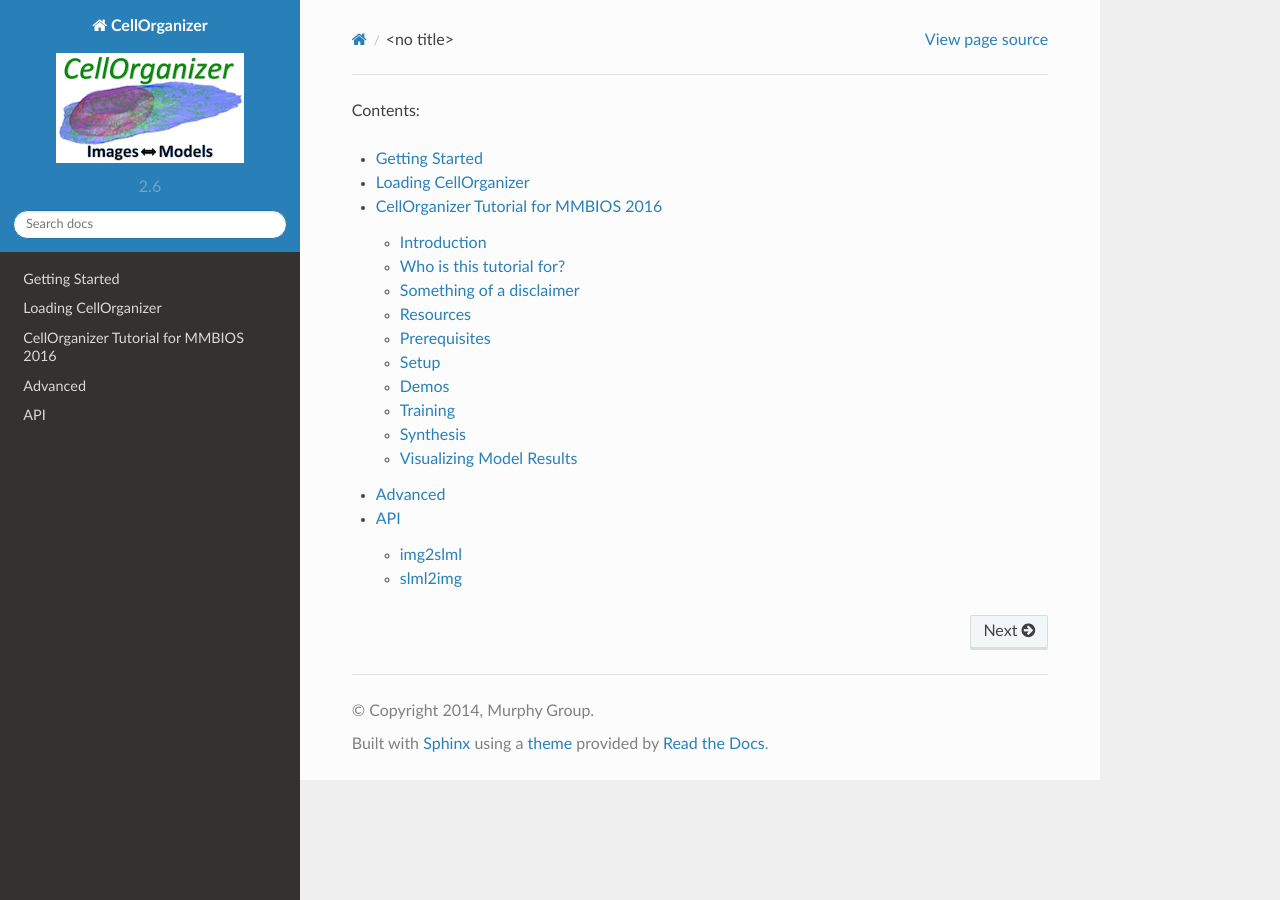
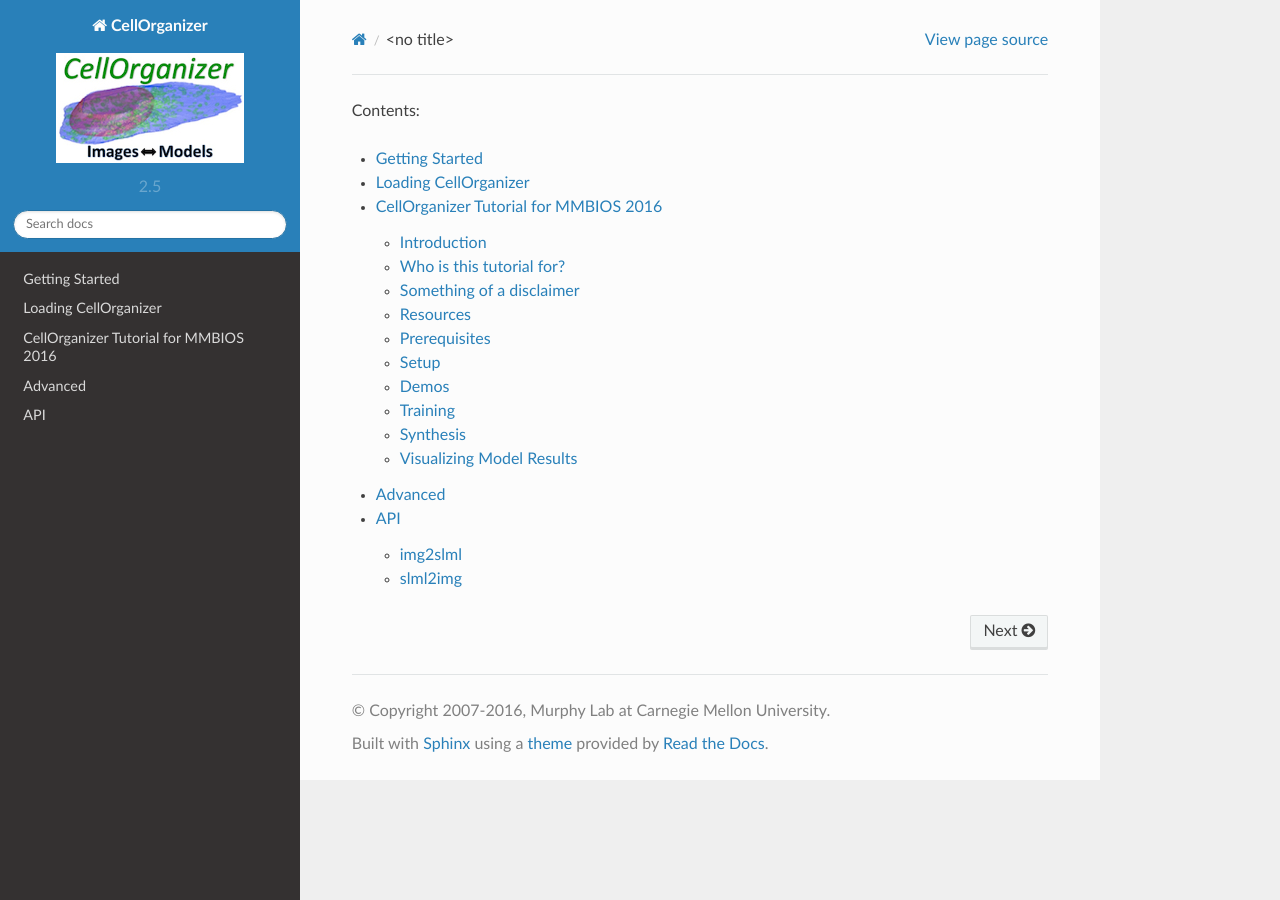
Before and after one commit to murphygroup/cellorganizer-documentation_old, a Sphinx documentation site: the page built from source/index.rst, in a window 1280 px wide. Built offline with Sphinx 7.4.7 and the Read the Docs theme 2.0.0, drawn with Linux system fonts in a browser that asks for light colours; pages that are not in the unit, such as notebooks, are missing from menus.

Commit message:
Updated version on config file.

```diff
--- a/source/conf.py
+++ b/source/conf.py
@@ -54,16 +54,16 @@ master_doc = 'index'
 
 # General information about the project.
 project = u'CellOrganizer'
-copyright = u'2014, Murphy Group'
+copyright = u'2007-2016, Murphy Lab at Carnegie Mellon University'
 
 # The version info for the project you're documenting, acts as replacement for
 # |version| and |release|, also used in various other places throughout the
 # built documents.
 #
 # The short X.Y version.
-version = '2.6'
+version = '2.5'
 # The full version, including alpha/beta/rc tags.
-release = '2.6'
+release = '2.5'
 
 # The language for content autogenerated by Sphinx. Refer to documentation
 # for a list of supported languages.
```
